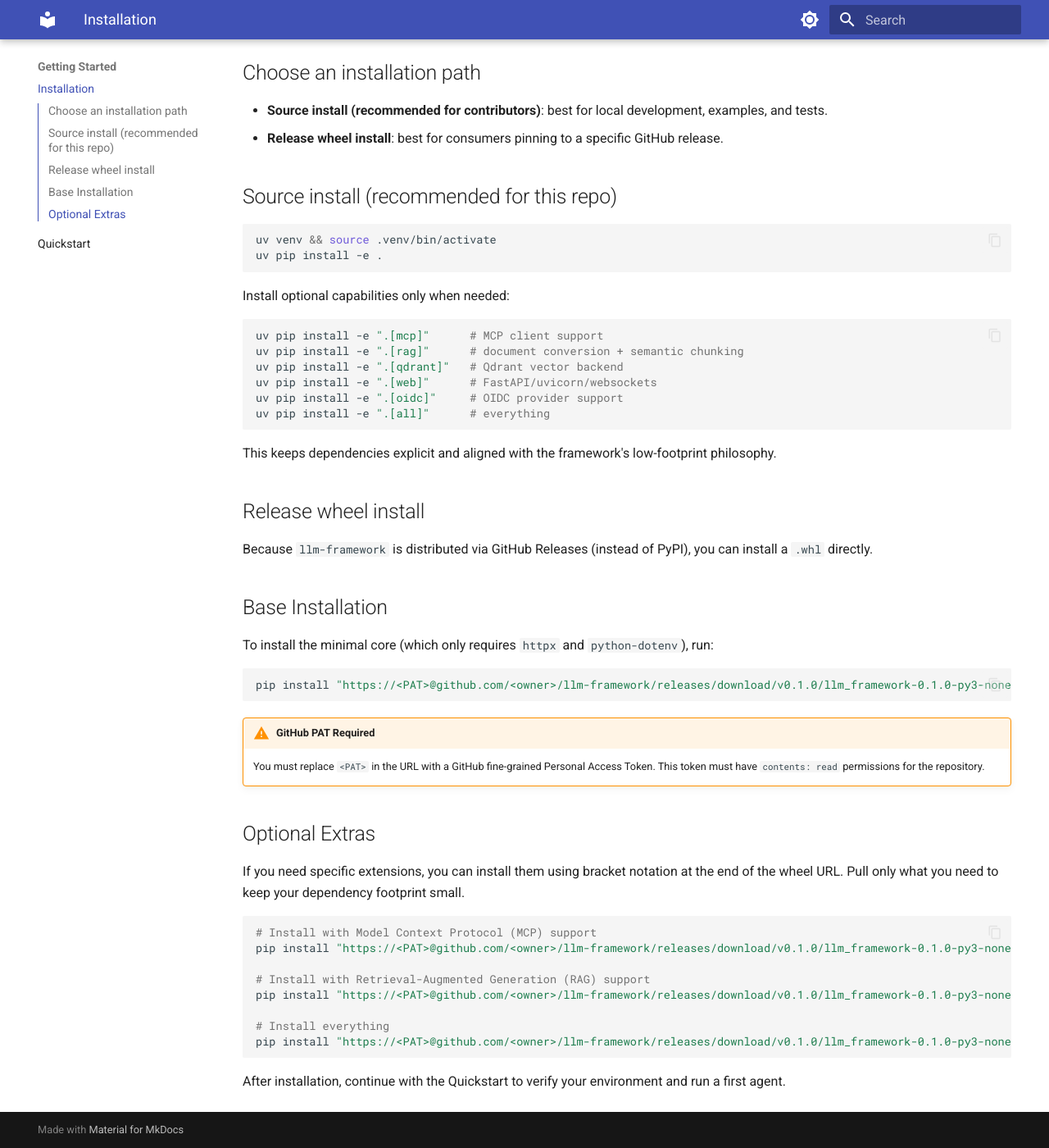
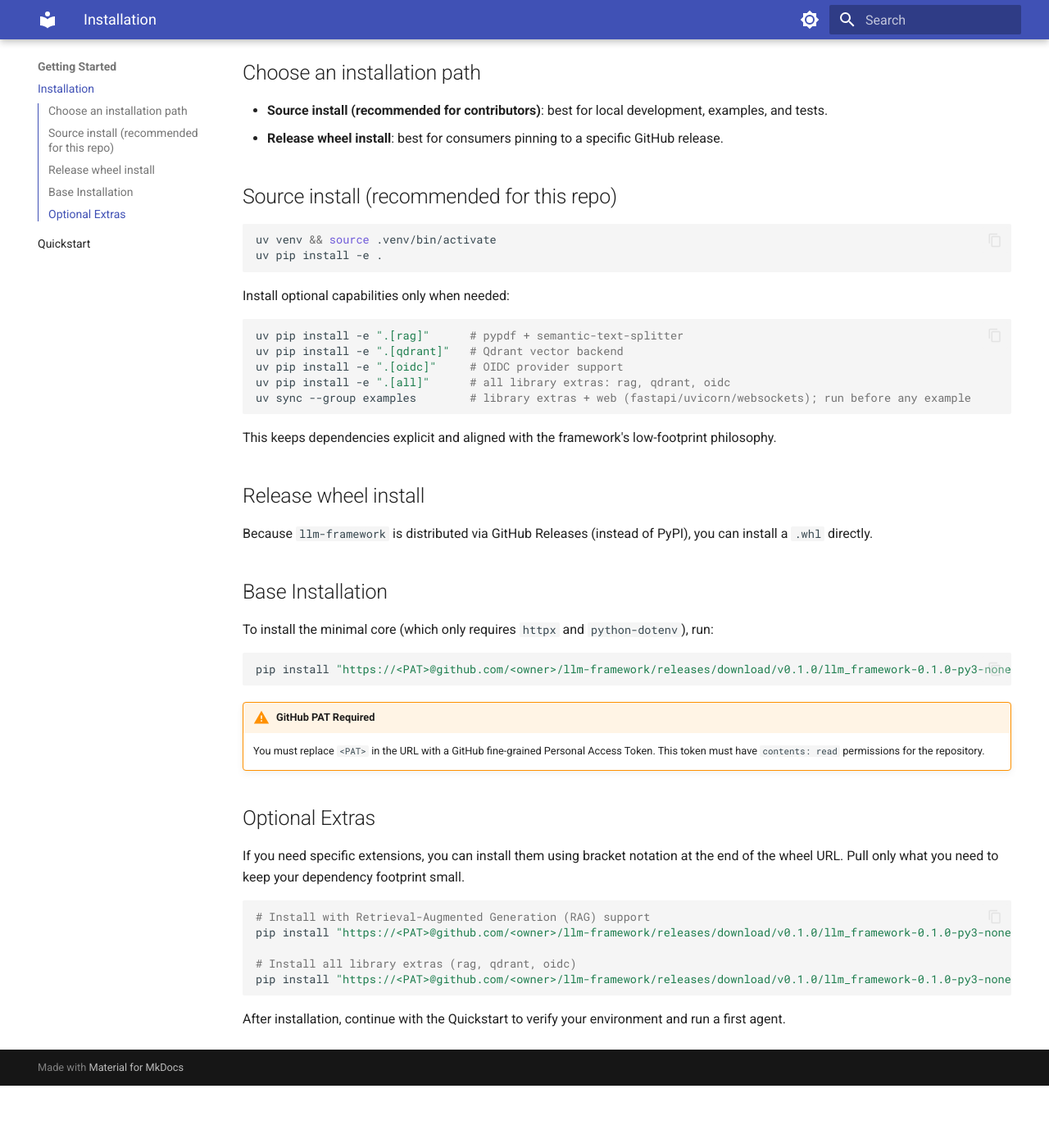
Before and after one commit to iciouss/llm-framework-core, an MkDocs documentation site: the page built from docs/getting-started/installation.md, in a window 1280 px wide and 1400 px high, scrolled down 289 px. Shown: the whole window at 82% size. Built offline with MkDocs 1.6.1 and Material for MkDocs 9.7.7, drawn with Linux system fonts in a browser that asks for light colours; after the commit the page ends 1613 px from its top, so only the background shows below that.

Commit message:
docs: update install sections; remove mcp and web extras; fix workflow rule

````diff
--- a/docs/getting-started/installation.md
+++ b/docs/getting-started/installation.md
@@ -20,12 +20,11 @@ uv pip install -e .
 Install optional capabilities only when needed:
 
 ```bash
-uv pip install -e ".[mcp]"      # MCP client support
-uv pip install -e ".[rag]"      # document conversion + semantic chunking
+uv pip install -e ".[rag]"      # pypdf + semantic-text-splitter
 uv pip install -e ".[qdrant]"   # Qdrant vector backend
-uv pip install -e ".[web]"      # FastAPI/uvicorn/websockets
 uv pip install -e ".[oidc]"     # OIDC provider support
-uv pip install -e ".[all]"      # everything
+uv pip install -e ".[all]"      # all library extras: rag, qdrant, oidc
+uv sync --group examples        # library extras + web (fastapi/uvicorn/websockets); run before any example
 ```
 
 This keeps dependencies explicit and aligned with the framework's low-footprint philosophy.
@@ -50,13 +49,10 @@ pip install "https://<PAT>@github.com/<owner>/llm-framework/releases/download/v0
 If you need specific extensions, you can install them using bracket notation at the end of the wheel URL. Pull only what you need to keep your dependency footprint small.
 
 ```bash
-# Install with Model Context Protocol (MCP) support
-pip install "https://<PAT>@github.com/<owner>/llm-framework/releases/download/v0.1.0/llm_framework-0.1.0-py3-none-any.whl[mcp]"
-
 # Install with Retrieval-Augmented Generation (RAG) support
 pip install "https://<PAT>@github.com/<owner>/llm-framework/releases/download/v0.1.0/llm_framework-0.1.0-py3-none-any.whl[rag]"
 
-# Install everything
+# Install all library extras (rag, qdrant, oidc)
 pip install "https://<PAT>@github.com/<owner>/llm-framework/releases/download/v0.1.0/llm_framework-0.1.0-py3-none-any.whl[all]"
 ```
 
````
Also changed, not shown: AGENTS.md (+8 -5 lines), README.md (+4 -4 lines), docs/patterns.md (+3 -1 lines), .github/instructions/workflow.instructions.md.
